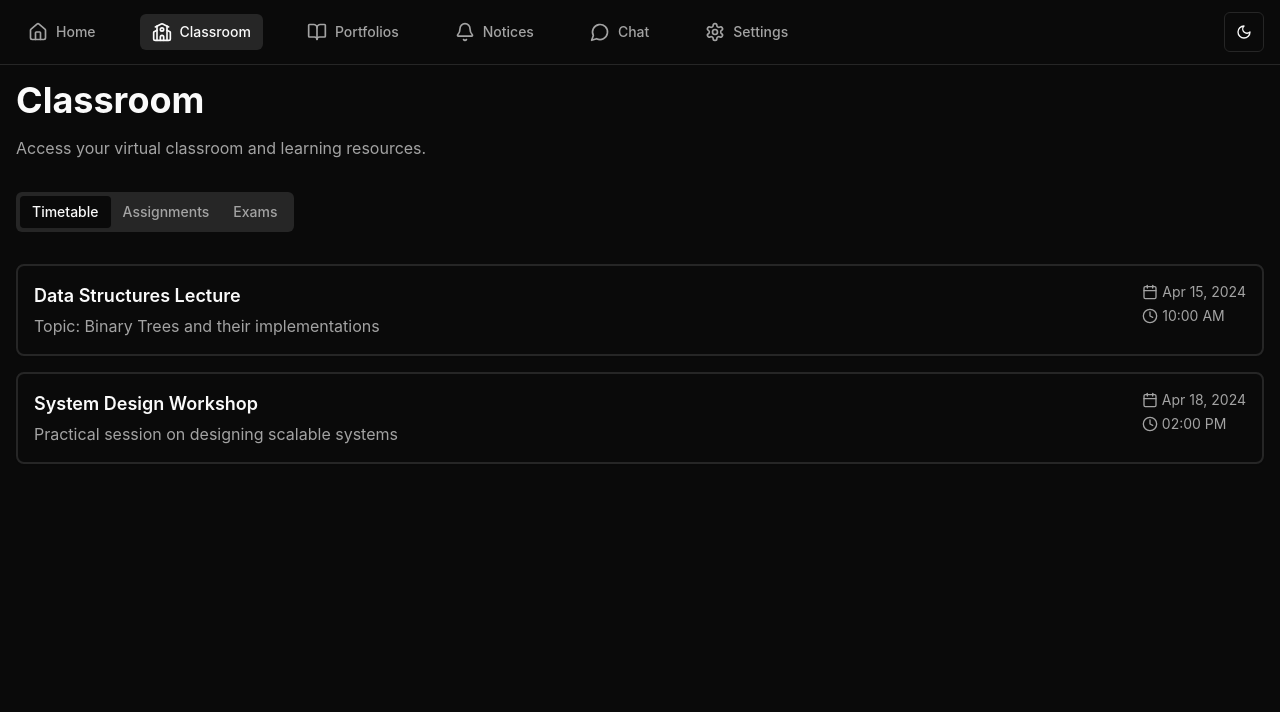
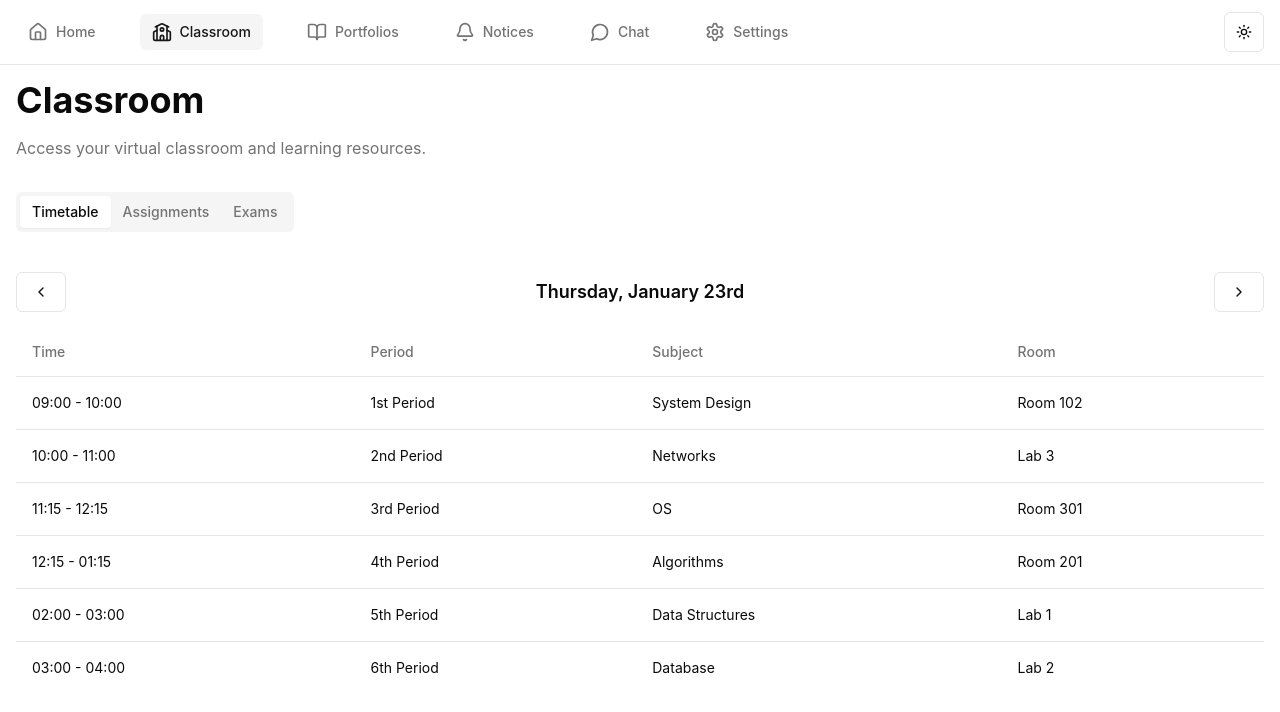
Before and after one commit to ZaraFatima123/css-frontend-2025, a React (Vite) app: page /classroom in a window 1280 px wide. Shown: the top 712 px of the page. Built offline with nearby package versions, Linux system fonts and the light colour scheme.

Commit message:
daily timetable show

```diff
--- a/src/App.tsx
+++ b/src/App.tsx
@@ -17,7 +17,7 @@ import ChatWelcome from "./pages/ChatWelcome";
 const queryClient = new QueryClient();
 
 const App = () => (
-  <ThemeProvider defaultTheme="dark" storageKey="vite-ui-theme">
+  <ThemeProvider defaultTheme="light" storageKey="vite-ui-theme">
     <QueryClientProvider client={queryClient}>
     <TooltipProvider>
       <Toaster />
--- /dev/null
+++ b/src/components/ui/table.tsx
@@ -0,0 +1,117 @@
+import * as React from "react"
+
+import { cn } from "@/lib/utils"
+
+const Table = React.forwardRef<
+  HTMLTableElement,
+  React.HTMLAttributes<HTMLTableElement>
+>(({ className, ...props }, ref) => (
+  <div className="relative w-full overflow-auto">
+    <table
+      ref={ref}
+      className={cn("w-full caption-bottom text-sm", className)}
+      {...props}
+    />
+  </div>
+))
+Table.displayName = "Table"
+
+const TableHeader = React.forwardRef<
+  HTMLTableSectionElement,
+  React.HTMLAttributes<HTMLTableSectionElement>
+>(({ className, ...props }, ref) => (
+  <thead ref={ref} className={cn("[&_tr]:border-b", className)} {...props} />
+))
+TableHeader.displayName = "TableHeader"
+
+const TableBody = React.forwardRef<
+  HTMLTableSectionElement,
+  React.HTMLAttributes<HTMLTableSectionElement>
+>(({ className, ...props }, ref) => (
+  <tbody
+    ref={ref}
+    className={cn("[&_tr:last-child]:border-0", className)}
+    {...props}
+  />
+))
+TableBody.displayName = "TableBody"
+
+const TableFooter = React.forwardRef<
+  HTMLTableSectionElement,
+  React.HTMLAttributes<HTMLTableSectionElement>
+>(({ className, ...props }, ref) => (
+  <tfoot
+    ref={ref}
+    className={cn(
+      "border-t bg-neutral-100/50 font-medium [&>tr]:last:border-b-0 dark:bg-neutral-800/50",
+      className
+    )}
+    {...props}
+  />
+))
+TableFooter.displayName = "TableFooter"
+
+const TableRow = React.forwardRef<
+  HTMLTableRowElement,
+  React.HTMLAttributes<HTMLTableRowElement>
+>(({ className, ...props }, ref) => (
+  <tr
+    ref={ref}
+    className={cn(
+      "border-b transition-colors hover:bg-neutral-100/50 data-[state=selected]:bg-neutral-100 dark:hover:bg-neutral-800/50 dark:data-[state=selected]:bg-neutral-800",
+      className
+    )}
+    {...props}
+  />
+))
+TableRow.displayName = "TableRow"
+
+const TableHead = React.forwardRef<
+  HTMLTableCellElement,
+  React.ThHTMLAttributes<HTMLTableCellElement>
+>(({ className, ...props }, ref) => (
+  <th
+    ref={ref}
+    className={cn(
+      "h-12 px-4 text-left align-middle font-medium text-neutral-500 [&:has([role=checkbox])]:pr-0 dark:text-neutral-400",
+      className
+    )}
+    {...props}
+  />
+))
+TableHead.displayName = "TableHead"
+
+const TableCell = React.forwardRef<
+  HTMLTableCellElement,
+  React.TdHTMLAttributes<HTMLTableCellElement>
+>(({ className, ...props }, ref) => (
+  <td
+    ref={ref}
+    className={cn("p-4 align-middle [&:has([role=checkbox])]:pr-0", className)}
+    {...props}
+  />
+))
+TableCell.displayName = "TableCell"
+
+const TableCaption = React.forwardRef<
+  HTMLTableCaptionElement,
+  React.HTMLAttributes<HTMLTableCaptionElement>
+>(({ className, ...props }, ref) => (
+  <caption
+    ref={ref}
+    className={cn("mt-4 text-sm text-neutral-500 dark:text-neutral-400", className)}
+    {...props}
+  />
+))
+TableCaption.displayName = "TableCaption"
+
+export {
+  Table,
+  TableHeader,
+  TableBody,
+  TableFooter,
+  TableHead,
+  TableRow,
+  TableCell,
+  TableCaption,
+}
--- a/src/pages/AccountSettings.tsx
+++ b/src/pages/AccountSettings.tsx
@@ -1,16 +1,30 @@
 import { Switch } from "@/components/ui/switch"
 import { Label } from "@/components/ui/label"
 import { Card } from "@/components/ui/card"
-import { Bell, Mail, Globe, Users } from "lucide-react"
+import { Bell, Mail, Globe, Users, Moon } from "lucide-react"
+import { ModeToggle } from "@/components/mode-toggle"
 
 const AccountSettings = () => {
   return (
-    <div className="bg-background rounded-lg shadow p-6">
-      <h2 className="text-2xl font-semibold mb-6">Community Preferences</h2>
+    <div className="min-h-screen pt-20 pb-20 md:pb-0 px-4 bg-background">
+      <div className="max-w-4xl mx-auto space-y-6">
+        <h1 className="text-3xl font-bold">Account Settings</h1>
 
-      <div className="space-y-6">
         <Card className="p-4">
-          <h3 className="text-lg font-medium mb-4">Notifications</h3>
+          <div className="space-y-4">
+            <div className="flex items-center justify-between">
+              <div className="flex items-center gap-3">
+                <Moon className="h-5 w-5 text-muted-foreground" />
+                <div>
+                  <Label className="font-medium">Theme</Label>
+                  <p className="text-sm text-muted-foreground">
+                    Switch between light and dark mode
+                  </p>
+                </div>
+              </div>
+              <ModeToggle />
+            </div>
+
             <div className="space-y-4">
               {[
                 { icon: Bell, label: "Push Notifications", description: "Get notified about community updates" },
@@ -29,10 +43,7 @@ const AccountSettings = () => {
                 </div>
               ))}
             </div>
-        </Card>
 
-        <Card className="p-4">
-          <h3 className="text-lg font-medium mb-4">Privacy</h3>
             <div className="space-y-4">
               {[
                 { icon: Globe, label: "Public Profile", description: "Make your profile visible to everyone" },
@@ -50,6 +61,7 @@ const AccountSettings = () => {
                 </div>
               ))}
             </div>
+          </div>
         </Card>
       </div>
     </div>
--- a/src/pages/Classroom.tsx
+++ b/src/pages/Classroom.tsx
@@ -1,9 +1,70 @@
 import { useState } from "react";
 import { Tabs, TabsContent, TabsList, TabsTrigger } from "@/components/ui/tabs";
+import { Table, TableBody, TableCell, TableHead, TableHeader, TableRow } from "@/components/ui/table";
+import { Button } from "@/components/ui/button";
+import { ChevronLeft, ChevronRight } from "lucide-react";
+import { format, addDays } from "date-fns";
 import NoticeItem from "@/components/NoticeItem";
 
 const Classroom = () => {
   const [currentTab, setCurrentTab] = useState("timetable");
+  const [selectedDate, setSelectedDate] = useState(new Date());
+
+  const periods = [
+    { time: "09:00 - 10:00", label: "1st Period" },
+    { time: "10:00 - 11:00", label: "2nd Period" },
+    { time: "11:15 - 12:15", label: "3rd Period" },
+    { time: "12:15 - 01:15", label: "4th Period" },
+    { time: "02:00 - 03:00", label: "5th Period" },
+    { time: "03:00 - 04:00", label: "6th Period" },
+  ];
+
+  type WeekDay = 'Monday' | 'Tuesday' | 'Wednesday' | 'Thursday' | 'Friday' | 'Saturday' | 'Sunday';
+
+  const timetable: Record<WeekDay, Array<{ subject: string; room: string; teacher: string }>> = {
+    Monday: [
+      { subject: "Data Structures", room: "Lab 1", teacher: "Dr. Smith" },
+      { subject: "Algorithms", room: "Room 201", teacher: "Prof. Johnson" },
+      { subject: "Database", room: "Lab 2", teacher: "Dr. Williams" },
+      { subject: "System Design", room: "Room 102", teacher: "Prof. Brown" },
+      { subject: "Networks", room: "Lab 3", teacher: "Dr. Davis" },
+      { subject: "OS", room: "Room 301", teacher: "Prof. Miller" },
+    ],
+    Tuesday: [
+      { subject: "Algorithms", room: "Room 201", teacher: "Prof. Johnson" },
+      { subject: "System Design", room: "Room 102", teacher: "Prof. Brown" },
+      { subject: "Data Structures", room: "Lab 1", teacher: "Dr. Smith" },
+      { subject: "Networks", room: "Lab 3", teacher: "Dr. Davis" },
+      { subject: "Database", room: "Lab 2", teacher: "Dr. Williams" },
+      { subject: "OS", room: "Room 301", teacher: "Prof. Miller" },
+    ],
+    Wednesday: [
+      { subject: "Database", room: "Lab 2", teacher: "Dr. Williams" },
+      { subject: "OS", room: "Room 301", teacher: "Prof. Miller" },
+      { subject: "Networks", room: "Lab 3", teacher: "Dr. Davis" },
+      { subject: "Data Structures", room: "Lab 1", teacher: "Dr. Smith" },
+      { subject: "Algorithms", room: "Room 201", teacher: "Prof. Johnson" },
+      { subject: "System Design", room: "Room 102", teacher: "Prof. Brown" },
+    ],
+    Thursday: [
+      { subject: "System Design", room: "Room 102", teacher: "Prof. Brown" },
+      { subject: "Networks", room: "Lab 3", teacher: "Dr. Davis" },
+      { subject: "OS", room: "Room 301", teacher: "Prof. Miller" },
+      { subject: "Algorithms", room: "Room 201", teacher: "Prof. Johnson" },
+      { subject: "Data Structures", room: "Lab 1", teacher: "Dr. Smith" },
+      { subject: "Database", room: "Lab 2", teacher: "Dr. Williams" },
+    ],
+    Friday: [
+      { subject: "OS", room: "Room 301", teacher: "Prof. Miller" },
+      { subject: "Data Structures", room: "Lab 1", teacher: "Dr. Smith" },
+      { subject: "System Design", room: "Room 102", teacher: "Prof. Brown" },
+      { subject: "Database", room: "Lab 2", teacher: "Dr. Williams" },
+      { subject: "Algorithms", room: "Room 201", teacher: "Prof. Johnson" },
+      { subject: "Networks", room: "Lab 3", teacher: "Dr. Davis" },
+    ],
+    Saturday: [],
+    Sunday: [],
+  };
 
   // Sample data - in a real app, this would come from an API
   const items = [
@@ -40,28 +101,61 @@ const Classroom = () => {
   const filteredItems = items.filter(item => item.type === currentTab);
 
   return (
-    <div className="min-h-screen pt-20 pb-20 md:pb-0 px-4">
+    <div className="min-h-screen pt-20 pb-20 md:pb-0 px-4 bg-background">
       <div className="max-w-7xl mx-auto">
         <h1 className="text-4xl font-bold mb-4">Classroom</h1>
         <p className="text-muted-foreground mb-8">Access your virtual classroom and learning resources.</p>
 
-        <Tabs defaultValue="timetable" className="w-full" onValueChange={setCurrentTab}>
+        <Tabs defaultValue={currentTab} onValueChange={setCurrentTab}>
           <TabsList className="mb-8">
             <TabsTrigger value="timetable">Timetable</TabsTrigger>
             <TabsTrigger value="assignment">Assignments</TabsTrigger>
             <TabsTrigger value="exam">Exams</TabsTrigger>
           </TabsList>
 
-          <TabsContent value="timetable" className="mt-0">
-            {filteredItems.map((item) => (
-              <NoticeItem
-                key={item.id}
-                title={item.title}
-                description={item.description}
-                date={item.date}
-                type={item.type}
-              />
-            ))}
+          <TabsContent value="timetable" className="space-y-4">
+            <div className="flex items-center justify-between mb-4">
+              <Button
+                variant="outline"
+                onClick={() => setSelectedDate(addDays(selectedDate, -1))}
+              >
+                <ChevronLeft className="h-4 w-4" />
+              </Button>
+              <h2 className="text-lg font-semibold">
+                {format(selectedDate, 'EEEE, MMMM do')}
+              </h2>
+              <Button
+                variant="outline"
+                onClick={() => setSelectedDate(addDays(selectedDate, 1))}
+              >
+                <ChevronRight className="h-4 w-4" />
+              </Button>
+            </div>
+
+            <Table>
+              <TableHeader>
+                <TableRow>
+                  <TableHead>Time</TableHead>
+                  <TableHead>Period</TableHead>
+                  <TableHead>Subject</TableHead>
+                  <TableHead>Room</TableHead>
+                </TableRow>
+              </TableHeader>
+              <TableBody>
+                {periods.map((period, index) => (
+                  <TableRow key={period.time}>
+                    <TableCell>{period.time}</TableCell>
+                    <TableCell>{period.label}</TableCell>
+                    <TableCell>
+                      {timetable[format(selectedDate, 'EEEE') as WeekDay]?.[index]?.subject || '-'}
+                    </TableCell>
+                    <TableCell>
+                      {timetable[format(selectedDate, 'EEEE') as WeekDay]?.[index]?.room || '-'}
+                    </TableCell>
+                  </TableRow>
+                ))}
+              </TableBody>
+            </Table>
           </TabsContent>
 
           <TabsContent value="assignment" className="mt-0">
```
Lines whose indentation alone changed are shown as unchanged.
